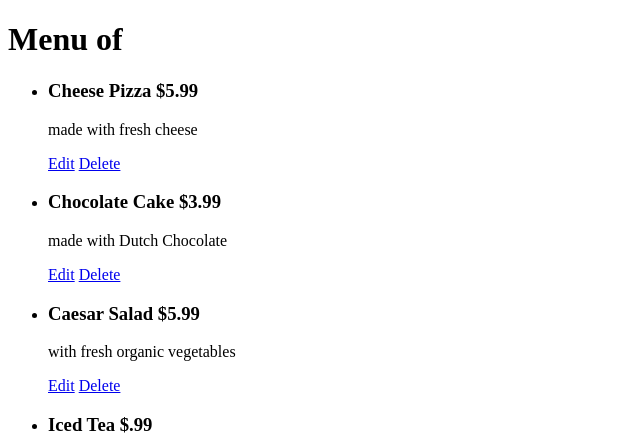
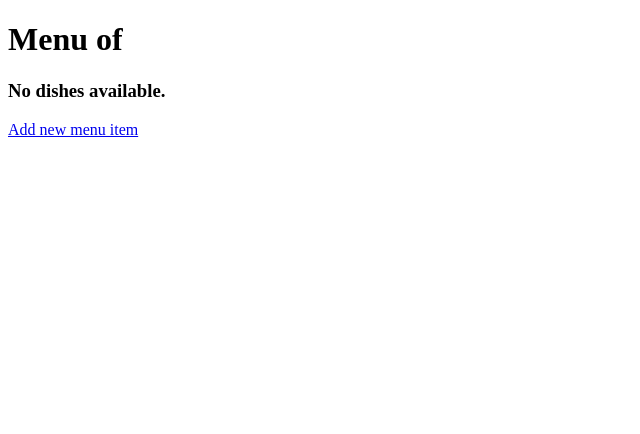
Before and after one commit to LingVuDev/RestaurantServer, a Flask app: page /restaurants/1 in a window 1280 px wide. Shown: the top 434 px of the page, without its empty margins (0-640 px from the left). Run offline with Flask 2, Linux system fonts and the light colour scheme; data that the repository does not hold is empty.

Commit message:
Add show menu

```diff
--- a/src/models/RestaurantModels.py
+++ b/src/models/RestaurantModels.py
@@ -51,3 +51,7 @@
 
     restaurant_id = Column(Integer, ForeignKey('restaurant.id'))
     restaurant = relationship(Restaurant)
+
+    @staticmethod
+    def get_menu_by_restaurant_id(id):
+        return MenuItem.query.filter_by(restaurant_id=id).all()
--- a/src/routes/routes.py
+++ b/src/routes/routes.py
@@ -62,11 +62,13 @@
 @app.route('/restaurants/<int:restaurant_id>/menu')
 def show_menu(restaurant_id: int):
     restaurant = Restaurant.get_restaurant_by_id(restaurant_id)
+    items = MenuItem.get_menu_by_restaurant_id(restaurant_id)
     return render_template('menu.html', restaurant=restaurant, menu=items)
 
 
 @app.route('/restaurants/<int:restaurant_id>/menu/new')
 def new_menuitem(restaurant_id: int):
+    restaurant = Restaurant.get_restaurant_by_id(restaurant_id)
     return render_template('newmenuitem.html', restaurant=restaurant)
 
 
--- a/src/templates/menu.html
+++ b/src/templates/menu.html
@@ -22,5 +22,6 @@
     <h3>No dishes available.</h3>
     {% endif %}
     </ul>
+    <a href="/restaurants/{{restaurant.id}}/menu/new">Add new menu item</a>
 </body>
 </html>
```
